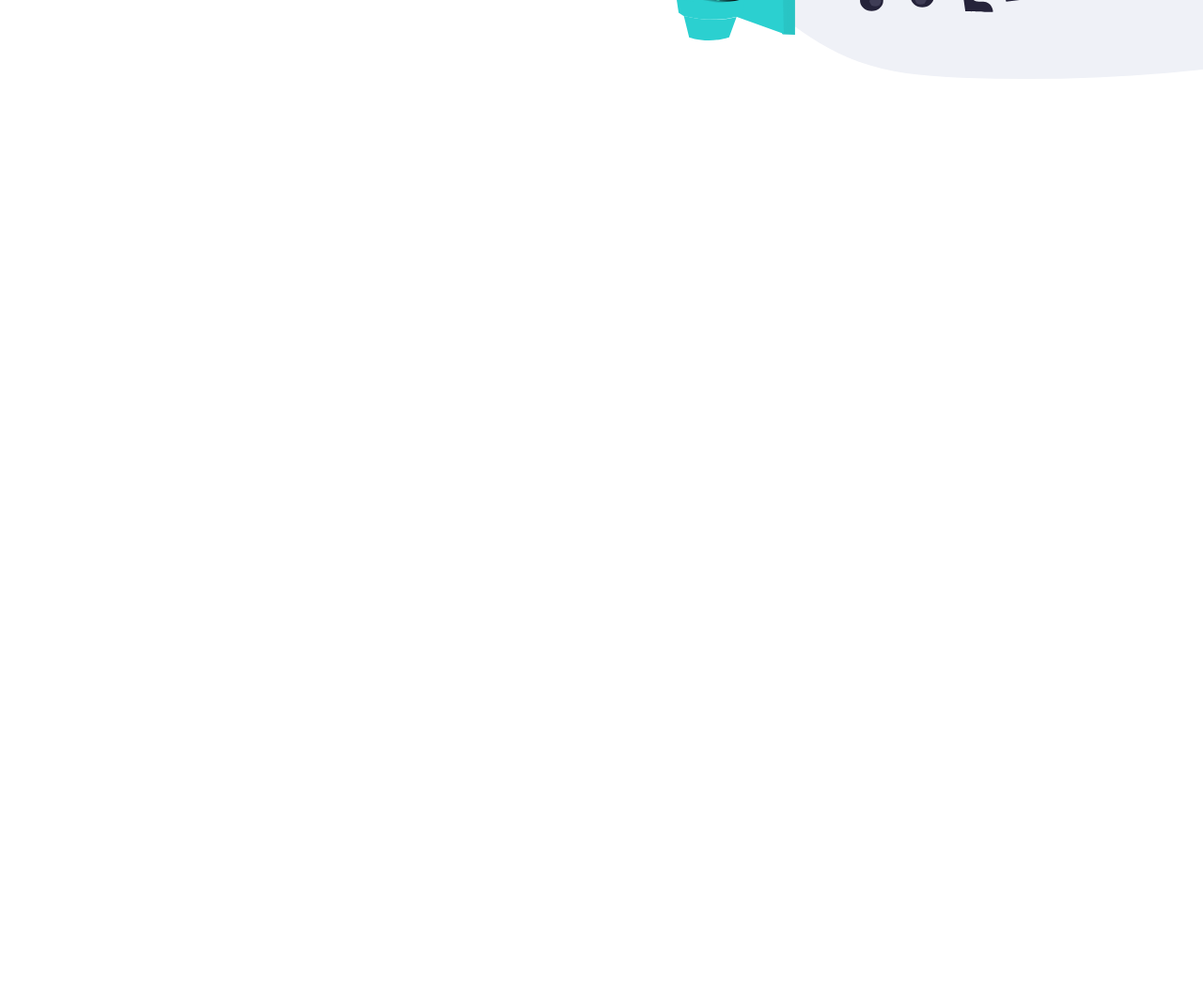
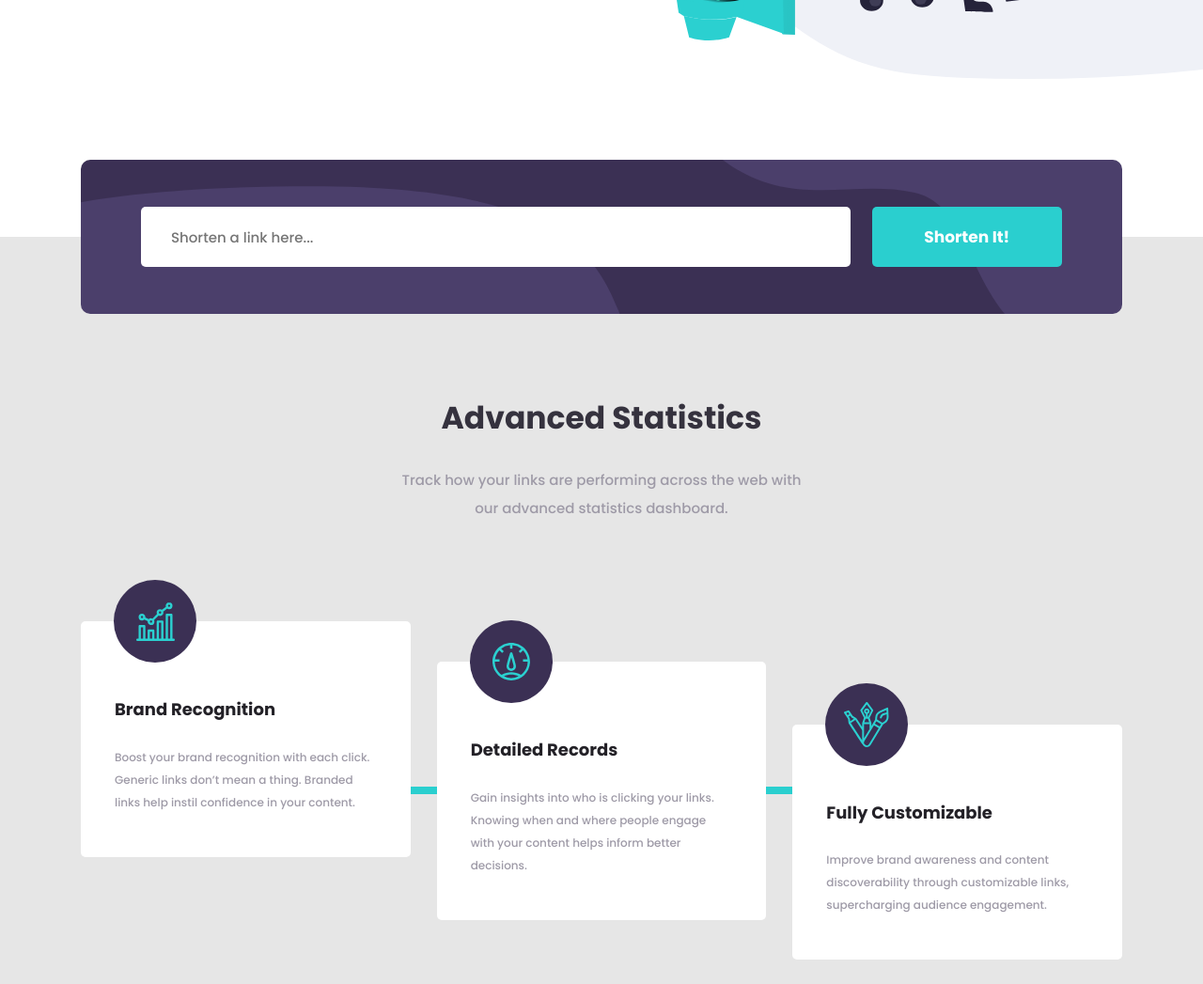
Before and after one commit to kentmichael/url-shortening-api, a website: page index.html in a window 1280 px wide. Shown: the part 565-1612 px from the top of the page at 94% size. Before the commit the page ends 800 px from the top, so only its background shows below. Drawn offline with Linux system fonts and the light colour scheme.

Commit message:
finish features section

```diff
--- a/app/scss/components/_index.scss
+++ b/app/scss/components/_index.scss
@@ -1,2 +1,3 @@
 @forward 'menu-modal';
 @forward 'cta';
+@forward 'shorten';
--- /dev/null
+++ b/app/scss/components/_shorten.scss
@@ -0,0 +1,58 @@
+@use '../util/' as *;
+
+.shorten {
+  display: flex;
+  flex-flow: column nowrap;
+  gap: rem(16);
+  border-radius: rem(10);
+  padding: rem(24);
+  background-color: var(--dk-violet);
+  background-image: url('../images/bg-shorten-mobile.svg');
+  background-repeat: no-repeat;
+  background-size: 75% 80%;
+  background-position: top right;
+
+  @include breakpoint-up(medium) {
+    flex-flow: row wrap;
+    gap: rem(23);
+    padding-block: rem(50);
+    padding-inline: rem(64);
+    background-image: url('../images/bg-shorten-desktop.svg');
+    background-size: 100% 100%;
+    background-position: center center;
+  }
+
+  input[type='url'] {
+    padding: rem(18);
+    border: none;
+    border-radius: rem(5);
+    font-size: rem(13);
+    font-weight: 500;
+    font-family: var(--font);
+    color: var(--very-dk-blue);
+
+    @include breakpoint-up(medium) {
+      flex-grow: 4;
+      padding-block: rem(20.5);
+      padding-inline: rem(32);
+      font-size: rem(15);
+    }
+  }
+
+  button {
+    border: none;
+    border-radius: rem(5);
+    padding-block: rem(16);
+    font-size: rem(15);
+    font-weight: 700;
+    font-family: var(--font);
+    color: var(--white);
+    background-color: var(--cyan);
+    cursor: pointer;
+
+    @include breakpoint-up(medium) {
+      flex-grow: 1;
+      font-size: rem(17);
+    }
+  }
+}
--- a/app/scss/globals/_boilerplate.scss
+++ b/app/scss/globals/_boilerplate.scss
@@ -13,7 +13,7 @@ html {
 }
 
 body {
-  overflow: hidden;
+  overflow-x: hidden;
   padding: 0;
   margin: 0;
   font-size: rem(18);
--- /dev/null
+++ b/app/scss/layout/_cards.scss
@@ -0,0 +1,99 @@
+@use '../util/' as *;
+
+.cards {
+  display: grid;
+  grid-template-columns: 1fr;
+  grid-template-rows: auto;
+  //gap: rem(90);
+
+  @include breakpoint-up(large) {
+    grid-template-columns: 1fr auto 1fr auto 1fr;
+    height: rem(360);
+  }
+
+  &__section {
+    position: relative;
+    width: 100%;
+    border-radius: rem(5);
+    padding-top: rem(84);
+    padding-inline: rem(36);
+    padding-bottom: rem(46);
+    background-color: var(--white);
+
+    @include breakpoint-up(large) {
+      text-align: left;
+    }
+
+    div {
+      position: absolute;
+      top: 0;
+      left: 50%;
+      transform: translate(-50%, -50%);
+      width: rem(88);
+      height: rem(88);
+      border-radius: 50%;
+      background-color: var(--dk-violet);
+      background-repeat: no-repeat;
+      background-position: center center;
+
+      @include breakpoint-up(large) {
+        left: 10%;
+        transform: translate(0, -50%);
+      }
+    }
+
+    h3 {
+      margin-bottom: rem(29);
+      font-size: rem(18);
+      color: var(--very-dk-violet);
+    }
+
+    p {
+      margin: 0;
+      padding: 0;
+      font-size: rem(12);
+    }
+
+    &--brandicon {
+      background-image: url('/images/icon-brand-recognition.svg');
+      background-size: rem(41) rem(41);
+    }
+
+    &--recordicon {
+      background-image: url('/images/icon-detailed-records.svg');
+      background-size: rem(40) rem(40);
+    }
+
+    &--customicon {
+      background-image: url('/images/icon-fully-customizable.svg');
+      background-size: rem(48) rem(48);
+    }
+  }
+
+  .top {
+    place-self: start;
+  }
+
+  .center {
+    place-self: center;
+  }
+
+  .bottom {
+    place-self: end;
+  }
+
+  span {
+    display: block;
+    height: rem(90);
+    width: rem(8);
+    margin-inline: auto;
+    background-color: var(--cyan);
+
+    @include breakpoint-up(large) {
+      place-self: center;
+      height: rem(8);
+      width: rem(28);
+      margin: 0;
+    }
+  }
+}
--- /dev/null
+++ b/app/scss/layout/_features.scss
@@ -0,0 +1,45 @@
+@use '../util/' as *;
+
+.features {
+  position: relative;
+  padding-block: rem(80);
+  background-color: hsl(0, 0%, 90%);
+
+  &__shorten {
+    position: absolute;
+    top: 0;
+    left: 50%;
+    transform: translate(-50%, -50%);
+    width: 100%;
+  }
+
+  &__info {
+    padding-top: rem(95);
+    text-align: center;
+
+    h2 {
+      margin-bottom: rem(35);
+      font-size: rem(23);
+      color: var(--very-dk-blue);
+
+      @include breakpoint-up(medium) {
+        margin-bottom: rem(33);
+        font-size: rem(33);
+      }
+    }
+
+    p {
+      margin-bottom: rem(97);
+      padding-inline: rem(20);
+      font-size: rem(14);
+      line-height: 2;
+      color: var(--gray-violet);
+
+      @include breakpoint-up(large) {
+        margin-bottom: rem(105);
+        padding-inline: rem(330);
+        font-size: rem(15);
+      }
+    }
+  }
+}
--- /dev/null
+++ b/app/scss/layout/_footer.scss
@@ -0,0 +1,35 @@
+@use '../util/' as *;
+
+.footer {
+  text-align: center;
+
+  &__section1 {
+    padding-block: rem(96);
+    background-color: var(--dk-violet);
+    background-image: url('../images/bg-boost-mobile.svg');
+    background-repeat: no-repeat;
+    background-size: 100% 100%;
+    background-position: center center;
+
+    @include breakpoint-up(medium) {
+      padding-block: rem(71);
+      background-image: url('../images/bg-boost-desktop.svg');
+    }
+
+    h2 {
+      margin-bottom: rem(27);
+      font-size: rem(23);
+      color: var(--white);
+    }
+
+    a {
+      padding-block: rem(16);
+      padding-inline: rem(52);
+      font-size: rem(16);
+    }
+  }
+
+  &__section2 {
+
+  }
+}
--- a/app/scss/layout/_hero.scss
+++ b/app/scss/layout/_hero.scss
@@ -5,6 +5,7 @@
   grid-template-columns: 1fr;
   grid-template-rows: auto auto;
   gap: rem(45);
+  margin-bottom: rem(168);
 
   @include breakpoint-up(medium) {
     grid-template-columns: 1fr 1fr;
@@ -35,7 +36,7 @@
       top: 0;
       right: -40%;
       bottom: 0;
-      left: 6%;
+      left: 0%;
       background-image: url('../images/illustration-working.svg');
       background-repeat: no-repeat;
       background-size: 100% 100%;
@@ -43,7 +44,6 @@
 
       @include breakpoint-up(medium) {
         right: -65%;
-        left: 0;
       }
     }
   }
@@ -64,7 +64,7 @@
     h1 {
       margin-bottom: rem(27);
       font-size: rem(34);
-      color: var(--black);
+      color: var(--very-dk-blue);
 
       @include breakpoint-up(medium) {
         margin-bottom: rem(24);
--- a/app/scss/layout/_index.scss
+++ b/app/scss/layout/_index.scss
@@ -1,2 +1,5 @@
 @forward 'navigation';
 @forward  'hero';
+@forward  'features';
+@forward  'cards';
+@forward 'footer';
--- a/index.html
+++ b/index.html
@@ -8,7 +8,7 @@
   <meta name="description" content="URL shortening API landing page">
   <!--For responsiveness-->
   <meta name="viewport" content="width=device-width, initial-scale=1.0">
-  <title>Document</title>
+  <title>Shortly URL shortening API</title>
   <!--Google Fonts-->
   <link rel="preconnect" href="https://fonts.googleapis.com">
   <link rel="preconnect" href="https://fonts.gstatic.com" crossorigin>
@@ -54,6 +54,46 @@
         <a href="#" class="cta">Get Started</a>
       </section>
     </div>
+    <div class="features">
+      <div class="features__shorten container">
+        <form action="#" class="shorten">
+          <input type="url" name="url-input" id="url-input" placeholder="Shorten a link here..." aria-label="URL Input field">
+          <button type="submit" id="shorten-btn" class="cta">Shorten It!</button>
+        </form>
+      </div>
+      <section class="features__info container">
+        <h2>Advanced Statistics</h2>
+        <p>Track how your links are performing across the web with our advanced statistics dashboard.</p>
+        <div class="cards">
+          <section class="cards__section top">
+            <div class="cards__section--brandicon"></div>
+            <h3>Brand Recognition</h3>
+            <p>Boost your brand recognition with each click. Generic links don’t mean a thing. Branded links help instil confidence in your content.</p>
+          </section>
+          <span></span>
+          <section class="cards__section center">
+            <div class="cards__section--recordicon"></div>
+            <h3>Detailed Records</h3>
+            <p>Gain insights into who is clicking your links. Knowing when and where people engage with your content helps inform better decisions.</p>
+          </section>
+          <span></span>
+          <section class="cards__section bottom">
+            <div class="cards__section--customicon"></div>
+            <h3>Fully Customizable</h3>
+            <p>Improve brand awareness and content discoverability through customizable links, supercharging audience engagement.</p>
+          </section>
+        </div>
+      </section>
+    </div>
   </main>
+  <footer class="footer">
+    <section class="footer__section1">
+      <h2>Boost your links today</h2>
+      <a href="#" class="cta">Get Started</a>
+    </section>
+    <div class="footer__section2">
+
+    </div>
+  </footer>
 </body>
 </html>
```
Also changed, not shown: dist/style.css, 1 other file.
